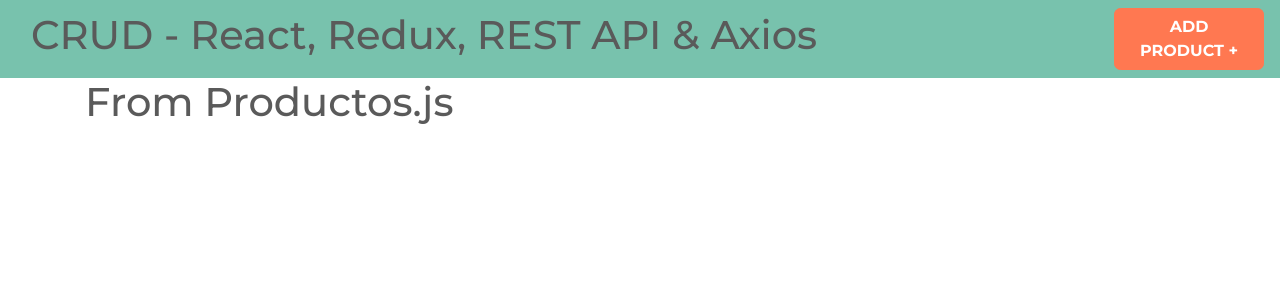
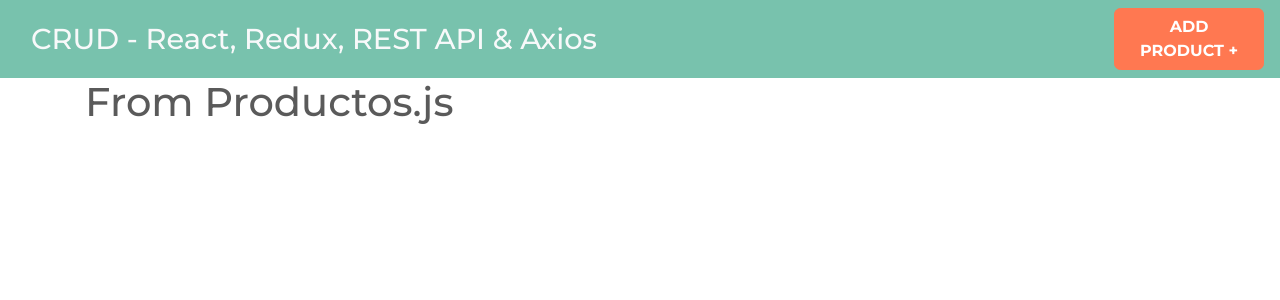
Before and after one commit to 2020-JAUG/React-Redux, a React (Create React App) app: page / in a window 1280 px wide. Shown: the top 300 px of the page. Built offline with nearby package versions, Linux system fonts and the light colour scheme.

Commit message:
Import Link

```diff
--- a/src/components/Header.js
+++ b/src/components/Header.js
@@ -1,15 +1,20 @@
-import React from 'react'
+import React from 'react';
+import { Link } from 'react-router-dom';
 
 const Header = () => {
     return (
         <nav className="navbar navbar-expand-lg navbar-drak bg-primary justify-content-betwwen">
             <div className="container">
-                <h1>CRUD - React, Redux, REST API & Axios</h1>
+                <h1>
+                    <Link to={'/'} className="text-light">
+                        CRUD - React, Redux, REST API & Axios
+                    </Link>
+                </h1>
             </div>
 
-            <a href="/products/new"
+            <Link to={"/products/new"}
                 className="btn btn-danger nuevo-post d-block d-md-inline-block"
-            >Add Product &#43;</a>
+            >Add Product &#43;</Link>
 
         </nav>
      );
```
